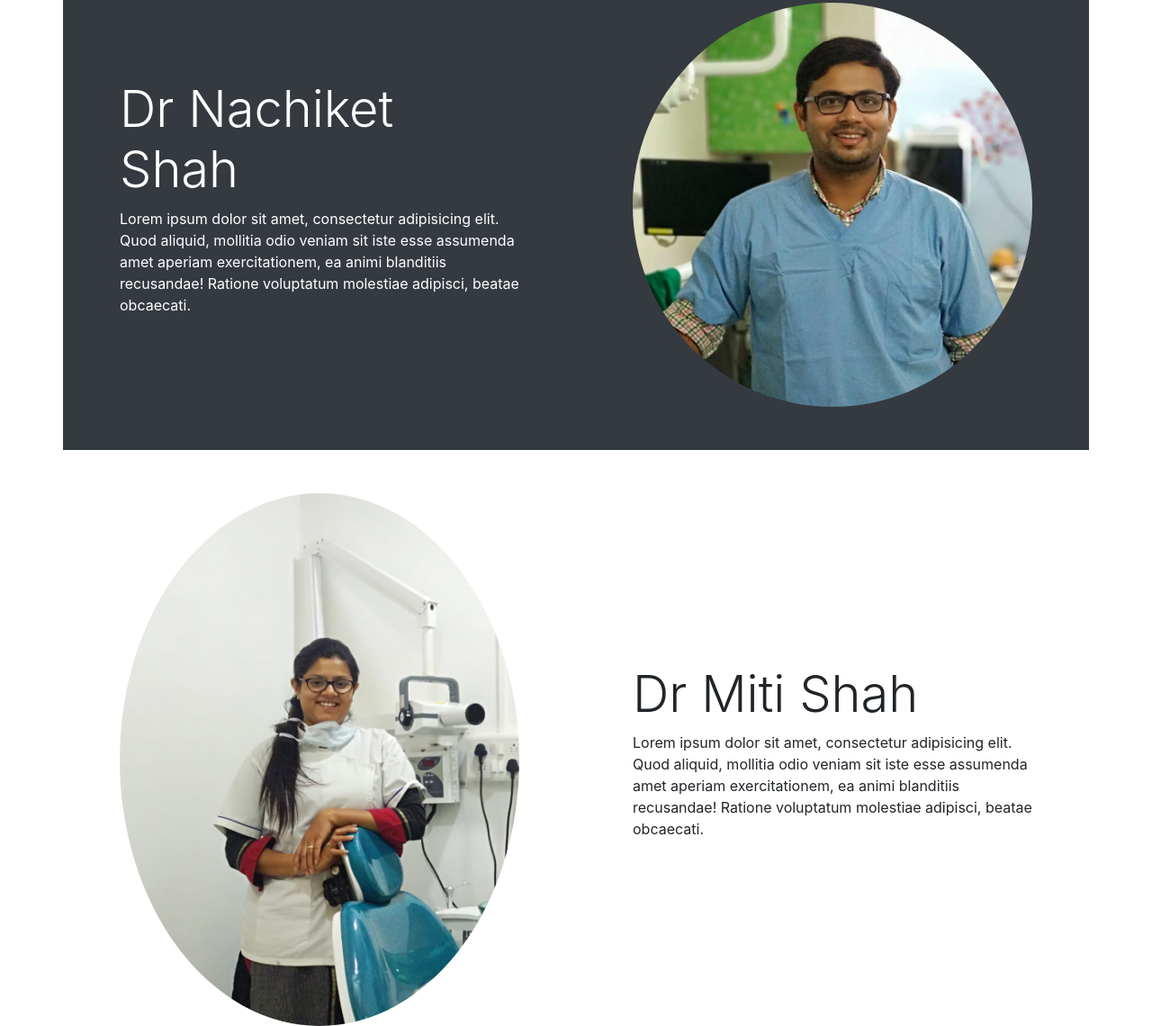
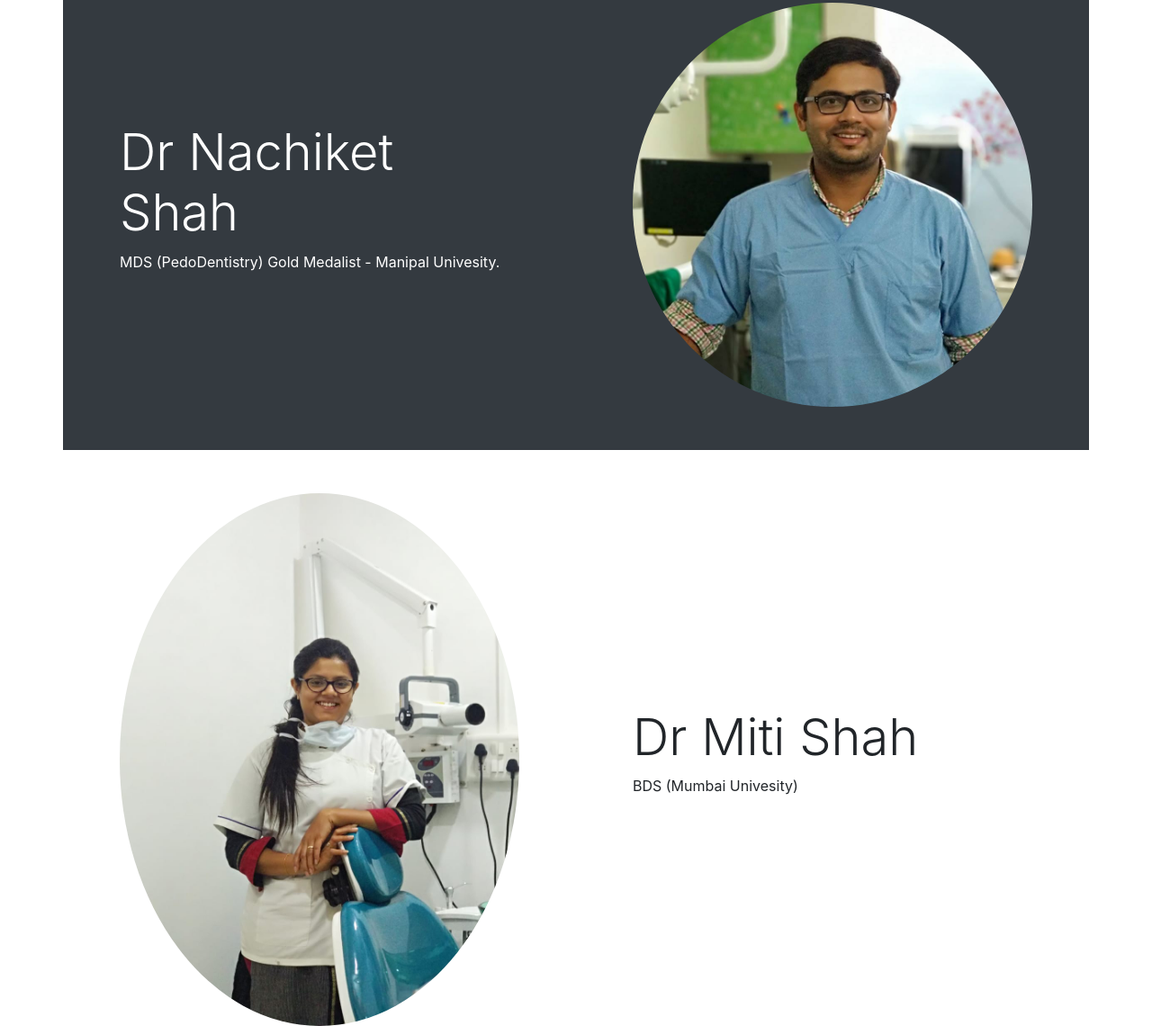
Before and after one commit to ishan30/PearleSmylz, a website with bundled scripts: page index.html in a window 1280 px wide. Shown: the part 973-2113 px from the top of the page at 90% size. Built offline with nearby package versions, Linux system fonts and the light colour scheme.

Commit message:
Updated Degree

```diff
--- a/index.html
+++ b/index.html
@@ -65,7 +65,7 @@
         <div class="row">
           <div class="col-lg-10 mx-auto">
             <h1 class="text-uppercase">
-              <strong>Where Art meets Science to Create Beautiful Smiles</strong>
+              <strong>Where Art meets Science to Create Beautiful Smiles!</strong>
             </h1>
             <hr>
           </div>
@@ -87,7 +87,7 @@
               <div class="col-lg-6 order-lg-1">
                 <div class="p-5">
                   <h2 class="display-4">Dr Nachiket Shah</h2>
-                  <p>Lorem ipsum dolor sit amet, consectetur adipisicing elit. Quod aliquid, mollitia odio veniam sit iste esse assumenda amet aperiam exercitationem, ea animi blanditiis recusandae! Ratione voluptatum molestiae adipisci, beatae obcaecati.</p>
+                  <p>MDS (PedoDentistry) Gold Medalist - Manipal Univesity.</p>
                 </div>
               </div>
             </div>
@@ -102,7 +102,7 @@
                 <div class="col-lg-6">
                   <div class="p-5">
                     <h2 class="display-4">Dr Miti Shah</h2>
-                    <p>Lorem ipsum dolor sit amet, consectetur adipisicing elit. Quod aliquid, mollitia odio veniam sit iste esse assumenda amet aperiam exercitationem, ea animi blanditiis recusandae! Ratione voluptatum molestiae adipisci, beatae obcaecati.</p>
+                    <p>BDS (Mumbai Univesity)</p>
                   </div>
                 </div>
               </div>
```
